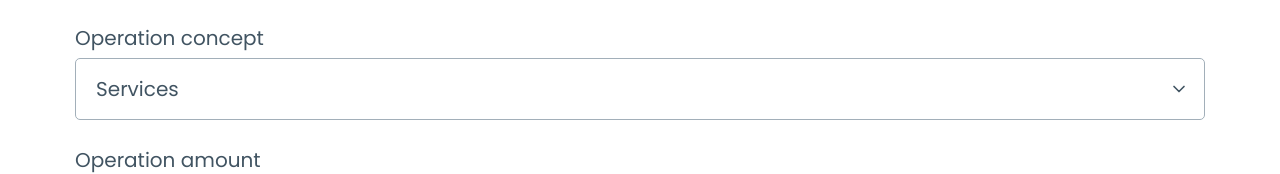
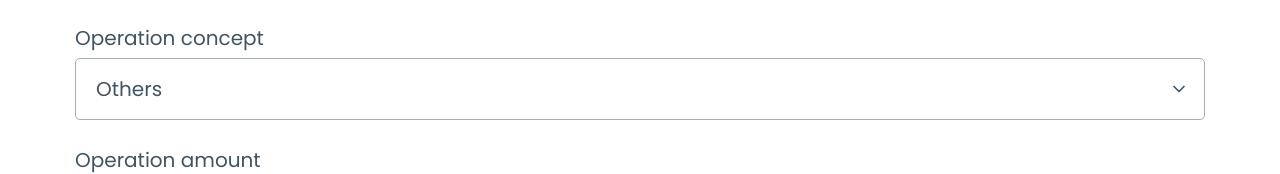
Before and after one commit to Zaniuk/AlkemyChallenge, a React (Vite) app in the folder client/: page /create in a window 1280 px wide. Shown: the part 186-360 px from the top of the page. Built offline with nearby package versions, Linux system fonts and the light colour scheme.

Commit message:
Added others option

```diff
--- a/client/src/components/Reusable/SelectConcept.jsx
+++ b/client/src/components/Reusable/SelectConcept.jsx
@@ -20,6 +20,7 @@ export default function SelectConcept({ setConcept, type, concept }) {
                     <option value="Market">Market</option>
                     <option value="Shopping">Shopping</option>
                     <option value="Entertainment">Entertainment</option>
+                    <option value="Others">Others</option>
                 </select>
             </label>
         )
```
